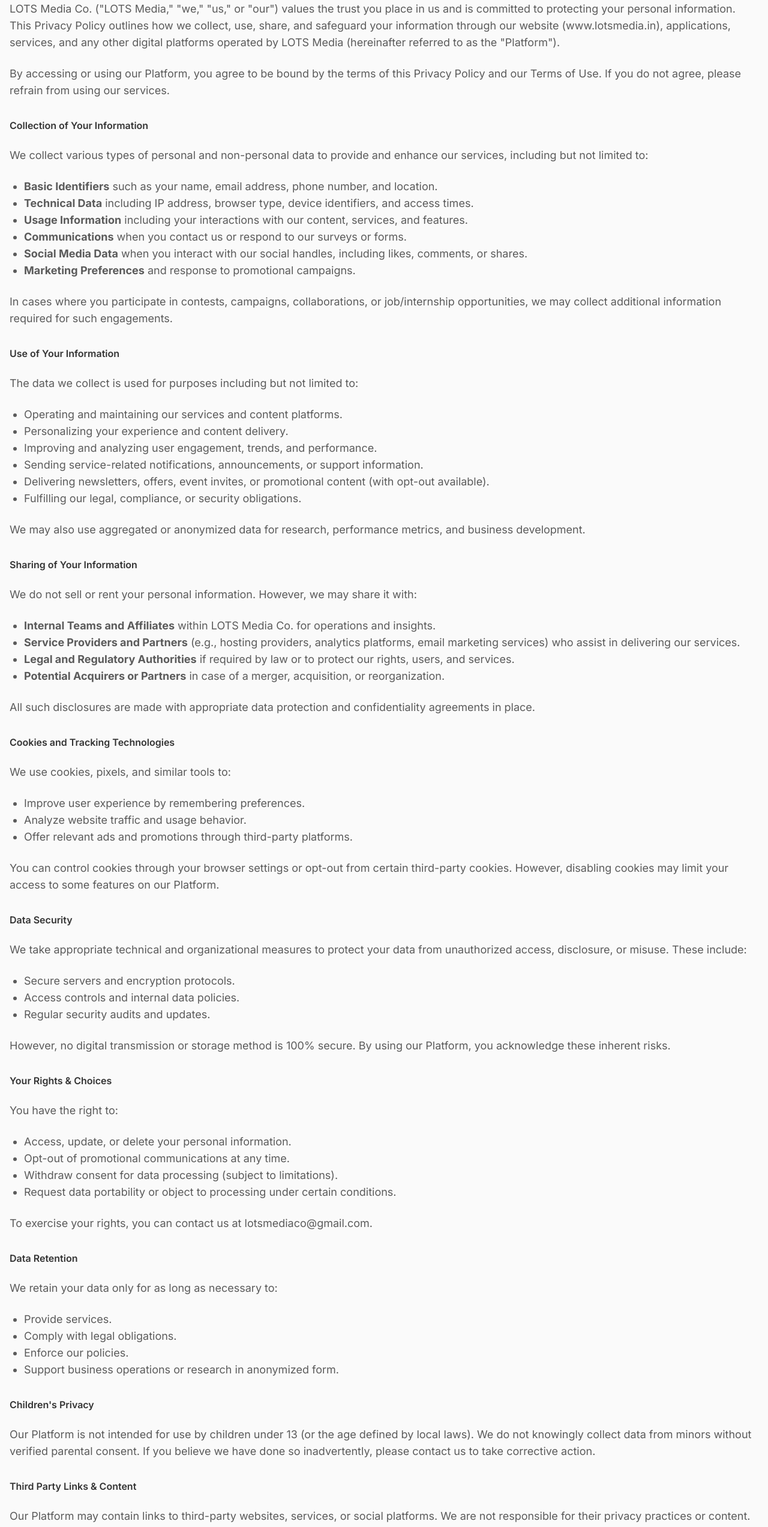
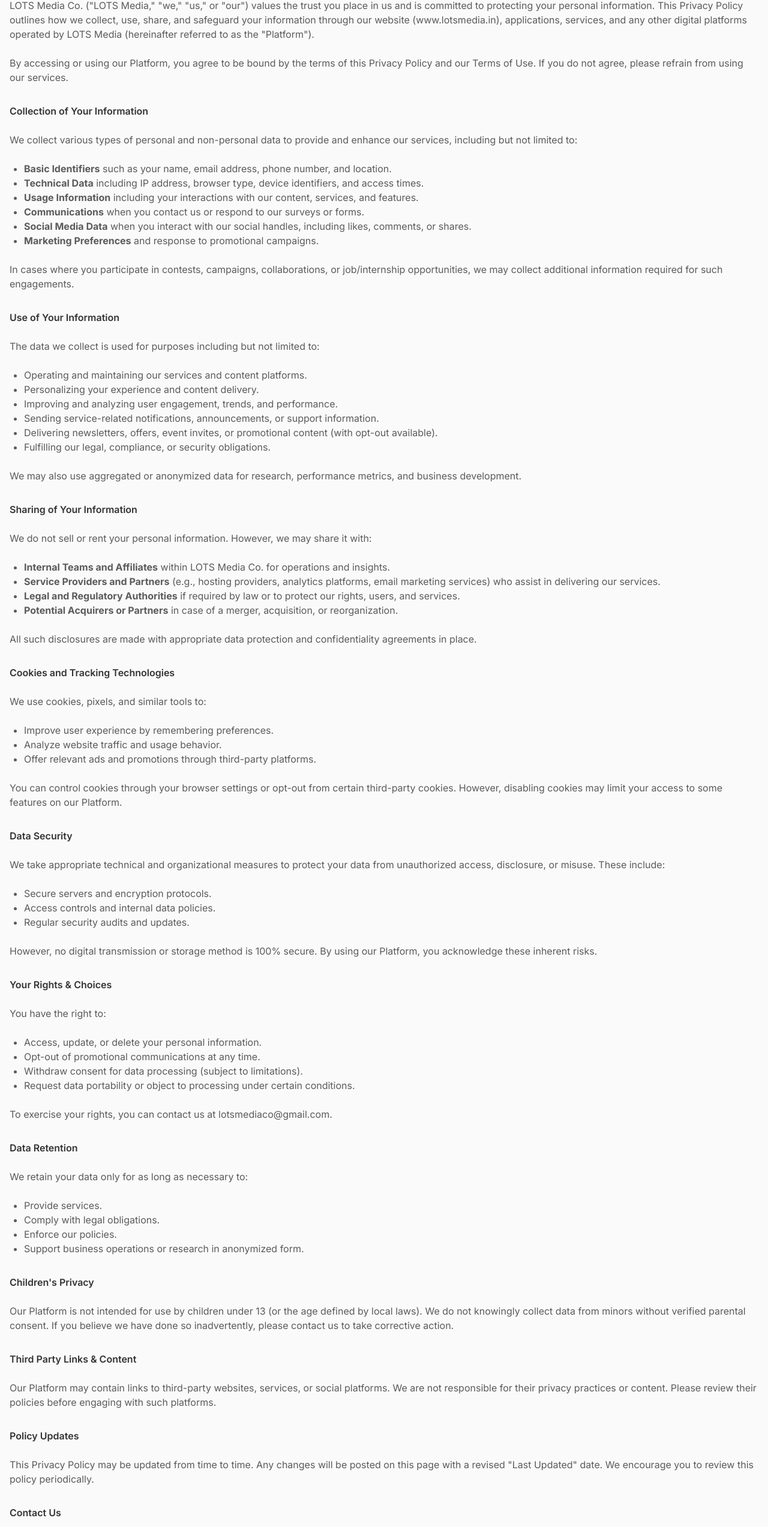
Before and after one commit to pushpenderrao84/lots-media-co, a React (Vite) app: page /privacy-policy in a window 1280 px wide. Shown: the part 215-2760 px from the top of the page at 60% size. Built offline with nearby package versions, Linux system fonts and the light colour scheme.

Commit message:
Update PrivacyPolicy.tsx

```diff
--- a/src/pages/PrivacyPolicy.tsx
+++ b/src/pages/PrivacyPolicy.tsx
@@ -13,21 +13,21 @@ const PrivacyPolicy = () => {
         </h1>
 
         <div className="max-w-none">
-            <p className="mt-6 text-lg text-charcoal/80">
+            <p className="mt-6  text-charcoal/80">
               <b>Disclaimer:</b> In case of any discrepancy or difference, the English version will take precedence over any translation.
             </p>
-            <p className="mt-6 text-lg text-charcoal/80">
+            <p className="mt-6  text-charcoal/80">
               LOTS Media Co. ("LOTS Media," "we," "us," or "our") values the trust you place in us and is committed to protecting your personal information. This Privacy Policy outlines how we collect, use, share, and safeguard your information through our website (www.lotsmedia.in), applications, services, and any other digital platforms operated by LOTS Media (hereinafter referred to as the "Platform").
             </p>
-            <p className="mt-6 text-lg text-charcoal/80 ">
+            <p className="mt-6  text-charcoal/80 ">
               By accessing or using our Platform, you agree to be bound by the terms of this Privacy Policy and our Terms of Use. If you do not agree, please refrain from using our services.
             </p>
 
           <h2 className="font-semibold mt-8 mb-4">Collection of Your Information</h2>
-          <p className="mt-6 text-lg text-charcoal/80 ">
+          <p className="mt-6  text-charcoal/80 ">
             We collect various types of personal and non-personal data to provide and enhance our services, including but not limited to:
           </p>
-          <ul className="list-disc pl-6 mt-6 text-lg text-charcoal/80">
+          <ul className="list-disc pl-6 mt-6  text-charcoal/80">
             <li><b>Basic Identifiers</b> such as your name, email address, phone number, and location.</li>
             <li><b>Technical Data</b> including IP address, browser type, device identifiers, and access times.</li>
             <li><b>Usage Information</b> including your interactions with our content, services, and features.</li>
@@ -35,15 +35,15 @@ const PrivacyPolicy = () => {
             <li><b>Social Media Data</b> when you interact with our social handles, including likes, comments, or shares.</li>
             <li><b>Marketing Preferences</b> and response to promotional campaigns.</li>
           </ul>
-          <p className="mt-6 text-lg text-charcoal/80 ">
+          <p className="mt-6  text-charcoal/80 ">
             In cases where you participate in contests, campaigns, collaborations, or job/internship opportunities, we may collect additional information required for such engagements.
           </p>
 
           <h2 className="font-semibold mt-8 mb-4">Use of Your Information</h2>
-          <p className="mt-6 text-lg text-charcoal/80 ">
+          <p className="mt-6  text-charcoal/80 ">
             The data we collect is used for purposes including but not limited to:
           </p>
-          <ul className="list-disc pl-6 mt-6 text-lg text-charcoal/80 ">
+          <ul className="list-disc pl-6 mt-6  text-charcoal/80 ">
             <li>Operating and maintaining our services and content platforms.</li>
             <li>Personalizing your experience and content delivery.</li>
             <li>Improving and analyzing user engagement, trends, and performance.</li>
@@ -51,69 +51,69 @@ const PrivacyPolicy = () => {
             <li>Delivering newsletters, offers, event invites, or promotional content (with opt-out available).</li>
             <li>Fulfilling our legal, compliance, or security obligations.</li>
           </ul>
-          <p className="mt-6 text-lg text-charcoal/80 ">
+          <p className="mt-6  text-charcoal/80 ">
             We may also use aggregated or anonymized data for research, performance metrics, and business development.
           </p>
 
           <h2 className="font-semibold mt-8 mb-4">Sharing of Your Information</h2>
-          <p className="mt-6 text-lg text-charcoal/80 ">
+          <p className="mt-6  text-charcoal/80 ">
             We do not sell or rent your personal information. However, we may share it with:
           </p>
-          <ul className="list-disc pl-6 mt-6 text-lg text-charcoal/80 ">
+          <ul className="list-disc pl-6 mt-6  text-charcoal/80 ">
             <li><b>Internal Teams and Affiliates</b> within LOTS Media Co. for operations and insights.</li>
             <li><b>Service Providers and Partners</b> (e.g., hosting providers, analytics platforms, email marketing services) who assist in delivering our services.</li>
             <li><b>Legal and Regulatory Authorities</b> if required by law or to protect our rights, users, and services.</li>
             <li><b>Potential Acquirers or Partners</b> in case of a merger, acquisition, or reorganization.</li>
           </ul>
-          <p className="mt-6 text-lg text-charcoal/80 ">
+          <p className="mt-6  text-charcoal/80 ">
             All such disclosures are made with appropriate data protection and confidentiality agreements in place.
           </p>
 
           <h2 className="font-semibold mt-8 mb-4">Cookies and Tracking Technologies</h2>
-          <p className="mt-6 text-lg text-charcoal/80 ">
+          <p className="mt-6  text-charcoal/80 ">
             We use cookies, pixels, and similar tools to:
           </p>
-          <ul className="list-disc pl-6 mt-6 text-lg text-charcoal/80 ">
+          <ul className="list-disc pl-6 mt-6  text-charcoal/80 ">
             <li>Improve user experience by remembering preferences.</li>
             <li>Analyze website traffic and usage behavior.</li>
             <li>Offer relevant ads and promotions through third-party platforms.</li>
           </ul>
-          <p className="mt-6 text-lg text-charcoal/80 ">
+          <p className="mt-6  text-charcoal/80 ">
             You can control cookies through your browser settings or opt-out from certain third-party cookies. However, disabling cookies may limit your access to some features on our Platform.
           </p>
 
           <h2 className="font-semibold mt-8 mb-4">Data Security</h2>
-          <p className="mt-6 text-lg text-charcoal/80 ">
+          <p className="mt-6  text-charcoal/80 ">
             We take appropriate technical and organizational measures to protect your data from unauthorized access, disclosure, or misuse. These include:
           </p>
-          <ul className="list-disc pl-6 mt-6 text-lg text-charcoal/80 ">
+          <ul className="list-disc pl-6 mt-6  text-charcoal/80 ">
             <li>Secure servers and encryption protocols.</li>
             <li>Access controls and internal data policies.</li>
             <li>Regular security audits and updates.</li>
           </ul>
-          <p className="mt-6 text-lg text-charcoal/80 ">
+          <p className="mt-6  text-charcoal/80 ">
             However, no digital transmission or storage method is 100% secure. By using our Platform, you acknowledge these inherent risks.
           </p>
 
           <h2 className="font-semibold mt-8 mb-4">Your Rights & Choices</h2>
-          <p className="mt-6 text-lg text-charcoal/80 ">
+          <p className="mt-6  text-charcoal/80 ">
             You have the right to:
           </p>
-          <ul className="list-disc pl-6 mt-6 text-lg text-charcoal/80 ">
+          <ul className="list-disc pl-6 mt-6  text-charcoal/80 ">
             <li>Access, update, or delete your personal information.</li>
             <li>Opt-out of promotional communications at any time.</li>
             <li>Withdraw consent for data processing (subject to limitations).</li>
             <li>Request data portability or object to processing under certain conditions.</li>
           </ul>
-          <p className="mt-6 text-lg text-charcoal/80 ">
+          <p className="mt-6  text-charcoal/80 ">
             To exercise your rights, you can contact us at lotsmediaco@gmail.com.
           </p>
 
           <h2 className="font-semibold mt-8 mb-4">Data Retention</h2>
-          <p className="mt-6 text-lg text-charcoal/80 ">
+          <p className="mt-6  text-charcoal/80 ">
             We retain your data only for as long as necessary to:
           </p>
-          <ul className="list-disc pl-6 mt-6 text-lg text-charcoal/80 ">
+          <ul className="list-disc pl-6 mt-6  text-charcoal/80 ">
             <li>Provide services.</li>
             <li>Comply with legal obligations.</li>
             <li>Enforce our policies.</li>
@@ -121,25 +121,25 @@ const PrivacyPolicy = () => {
           </ul>
 
           <h2 className="font-semibold mt-8 mb-4">Children's Privacy</h2>
-          <p className="mt-6 text-lg text-charcoal/80 ">
+          <p className="mt-6  text-charcoal/80 ">
             Our Platform is not intended for use by children under 13 (or the age defined by local laws). We do not knowingly collect data from minors without verified parental consent. If you believe we have done so inadvertently, please contact us to take corrective action.
           </p>
 
           <h2 className="font-semibold mt-8 mb-4">Third Party Links & Content</h2>
-          <p className="mt-6 text-lg text-charcoal/80 ">
+          <p className="mt-6  text-charcoal/80 ">
             Our Platform may contain links to third-party websites, services, or social platforms. We are not responsible for their privacy practices or content. Please review their policies before engaging with such platforms.
           </p>
 
           <h2 className="font-semibold mt-8 mb-4">Policy Updates</h2>
-          <p className="mt-6 text-lg text-charcoal/80 ">
+          <p className="mt-6  text-charcoal/80 ">
             This Privacy Policy may be updated from time to time. Any changes will be posted on this page with a revised "Last Updated" date. We encourage you to review this policy periodically.
           </p>
 
           <h2 className="font-semibold mt-8 mb-4">Contact Us</h2>
-          <p className="mt-6 text-lg text-charcoal/80 ">
+          <p className="mt-6  text-charcoal/80 ">
             For any questions, concerns, or grievances related to this Privacy Policy or your data, please contact:
           </p>
-          <p className="mt-6 text-lg text-charcoal/80 ">
+          <p className="mt-6  text-charcoal/80 ">
             <b>LOTS Media Co.</b><br/ >
             Email: lotsmediaco@gmail.com<br />
           </p>
```
